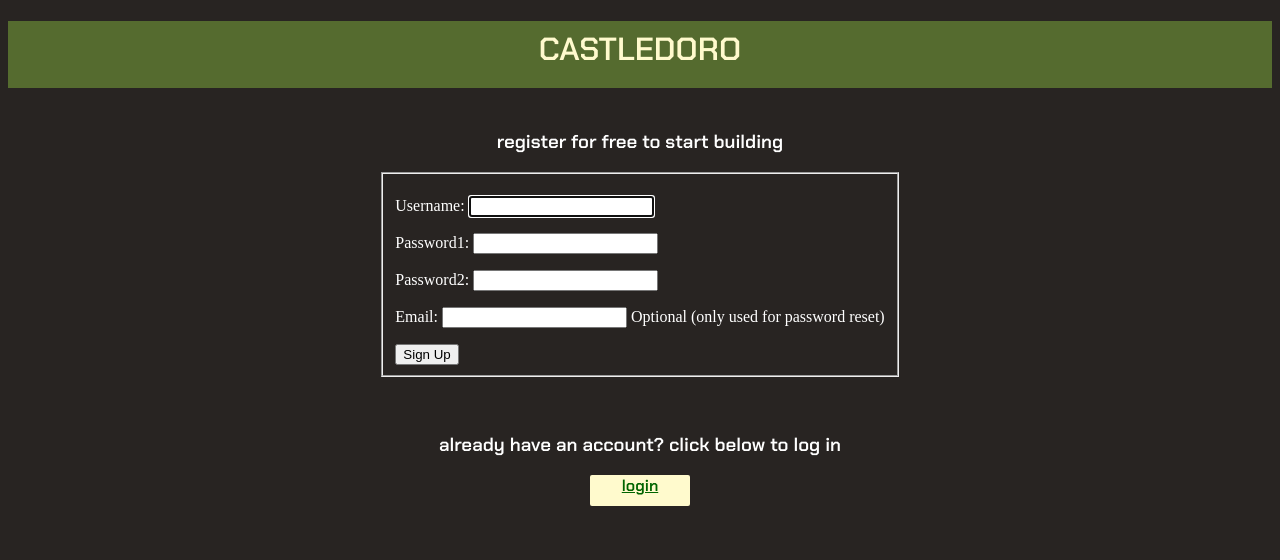
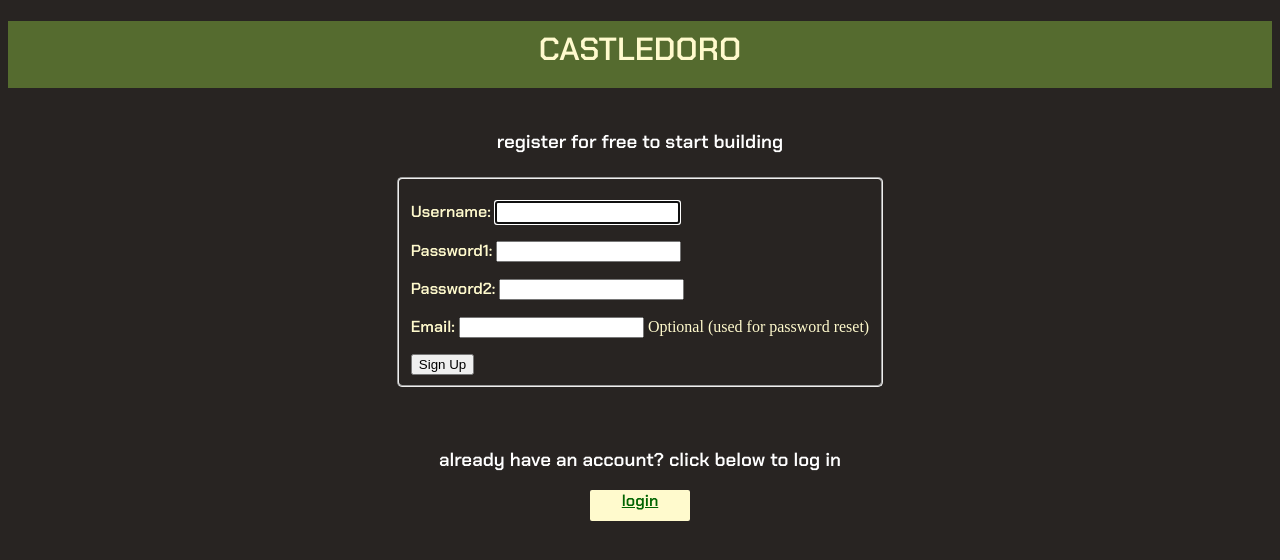
Before and after one commit to JBiondi/castledoro, a Django app: page / in a window 1280 px wide. Shown: the top 560 px of the page. Run offline with Django 3.2, Linux system fonts and the light colour scheme.

Commit message:
Registration form styling

```diff
--- a/frontend/static/css/styles.css
+++ b/frontend/static/css/styles.css
@@ -257,4 +257,18 @@ svg {
 
 .new-user-registration-form {
     color: white;
+    padding: 5px;
 }
+
+.registration-form-username {
+    font-family: 'Chakra Petch', sans-serif;
+}
+
+label {
+    font-family: 'Chakra Petch', sans-serif;
+}
+
+fieldset {
+    border-radius: 5px;
+    color: lemonchiffon;
+}
--- a/users/forms.py
+++ b/users/forms.py
@@ -4,8 +4,9 @@ from django.contrib.auth.forms import UserCreationForm
 
 
 class CustomUserRegistrationForm(UserCreationForm):
-    email = forms.EmailField(help_text='Optional (only used for password reset)', required=False)
+    email = forms.EmailField(help_text='Optional (used for password reset)', required=False)
     username = forms.CharField(help_text='')
+    username.widget.attrs.update({'class': 'registration-form-username'})
     password1 = forms.CharField(help_text='')
     password2 = forms.CharField(help_text='')
 
```
